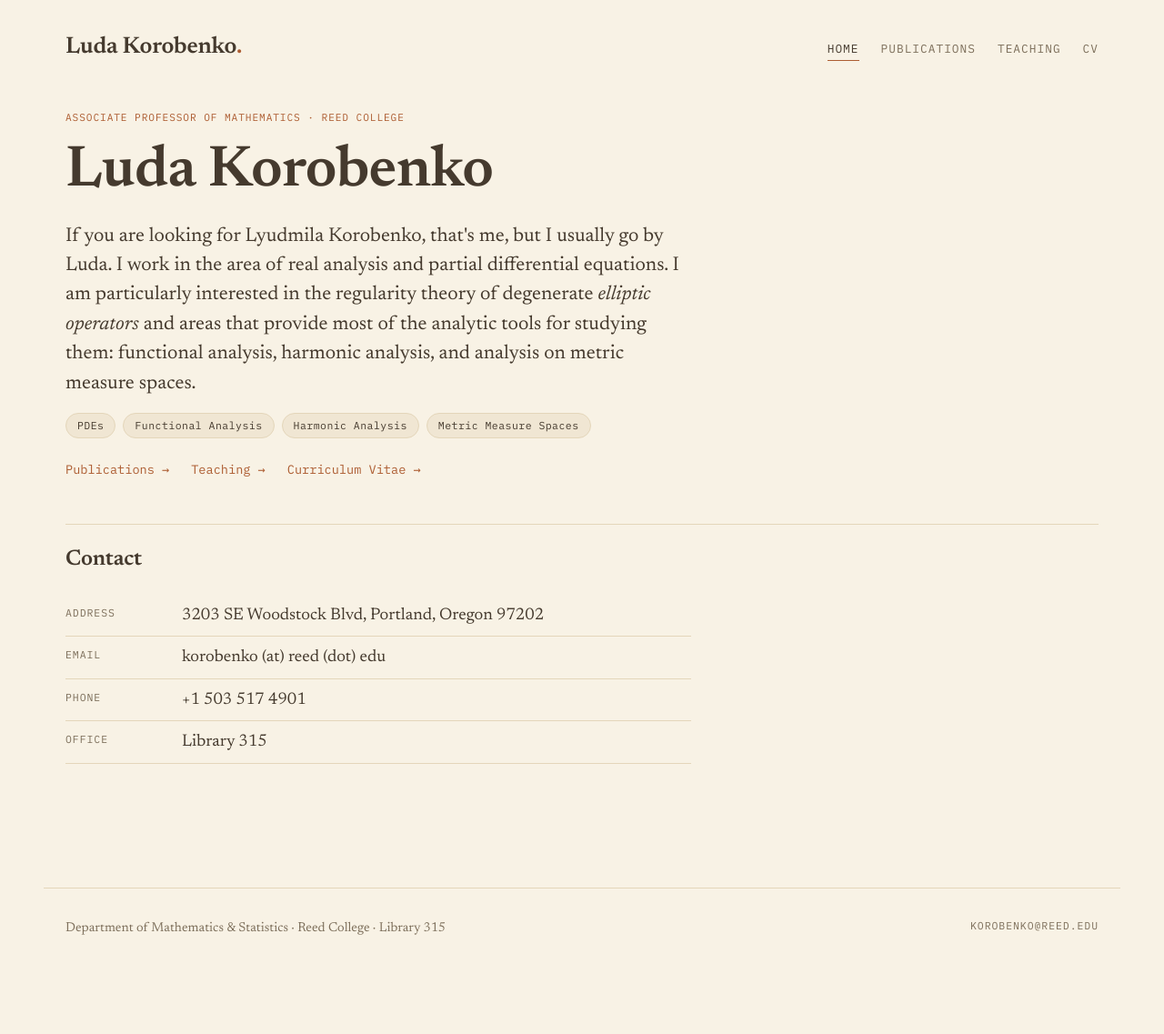
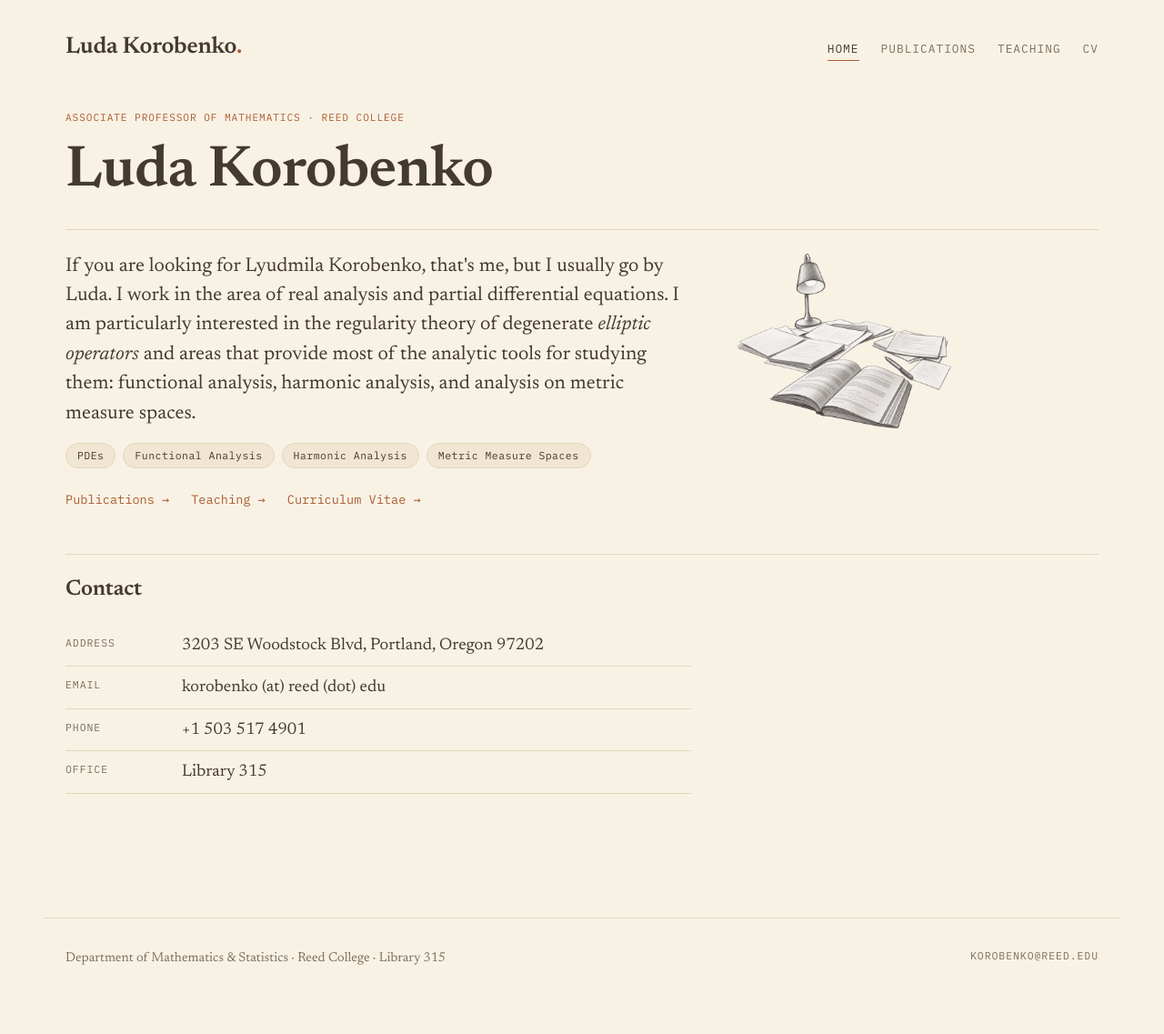
Before and after one commit to chhh/luda-website, a Jekyll site: the page built from index.md, in a window 1280 px wide. Shown: the whole page at 91% size. Built offline with Jekyll 4.4.1, drawn with Linux system fonts in a browser that asks for light colours; before the commit the page ends 1104 px from its top, so only the background shows below that.

Commit message:
add perfect book, pen and paper image

```diff
--- a/assets/css/style.css
+++ b/assets/css/style.css
@@ -88,6 +88,25 @@ main {
 }
 
 .measure { max-width: var(--measure); }
+
+.divider {
+  border: none;
+  border-top: 1px solid var(--rule);
+  margin: var(--s5) 0;
+}
+
+/* intro: two-column on desktop, stacked on narrow screens */
+.intro {
+  display: flex;
+  gap: var(--s7);
+  align-items: flex-start;
+}
+.intro-text { flex: 1 1 auto; min-width: 0; }
+.book {
+  flex: 0 0 15rem;
+  width: 15rem;
+  max-width: 100%;
+}
 
 /* eyebrow label */
 .eyebrow {
@@ -239,6 +258,10 @@ summary.abstract-toggle:hover { text-decoration: underline; }
 .site-footer a:hover { color: var(--accent); }
 .site-footer .mono { font-family: var(--mono); font-size: .72rem; letter-spacing: var(--tracking); text-transform: uppercase; }
 
+@media (max-width: 56rem) {
+  .book { display: none; }
+}
+
 @media (max-width: 40rem) {
   body { font-size: 1.05rem; }
   .site-header { padding-top: var(--s5); }
--- a/index.md
+++ b/index.md
@@ -4,11 +4,14 @@ title: "Luda Korobenko — Associate Professor of Mathematics, Reed College"
 description: "Lyudmila (Luda) Korobenko, Associate Professor of Mathematics at Reed College. Research on elliptic equations, degenerate elliptic operators, functional analysis, harmonic analysis, and metric measure spaces."
 ---
 
-<div class="measure">
-  <p class="eyebrow"><a href="https://www.reed.edu/faculty-profiles/profiles/korobenko-lyudmila.html">Associate Professor of Mathematics</a> · <a href="https://www.reed.edu/">Reed College</a></p>
+<p class="eyebrow"><a href="https://www.reed.edu/faculty-profiles/profiles/korobenko-lyudmila.html">Associate Professor of Mathematics</a> · <a href="https://www.reed.edu/">Reed College</a></p>
 
-  <h1>Luda Korobenko</h1>
+<h1>Luda Korobenko</h1>
 
+<hr class="divider">
+
+<div class="intro">
+  <div class="intro-text measure">
   <p class="lead">
    If you are looking for Lyudmila Korobenko, that's me, but I usually go by Luda. I work in the area of real analysis and partial
     differential equations. I am particularly interested in the regularity theory of
@@ -29,6 +32,9 @@ description: "Lyudmila (Luda) Korobenko, Associate Professor of Mathematics at R
     <a href="{{ '/teaching/' | relative_url }}">Teaching</a>
     <a href="{{ '/assets/pdfs/cv.pdf' | relative_url }}" target="_blank" rel="noopener">Curriculum Vitae</a>
   </div>
+  </div>
+
+  <img class="book" src="{{ '/assets/img/book-v04.png' | relative_url }}" alt="Book cover">
 </div>
 
 <h2>Contact</h2>
```
Also changed, not shown: assets/img/book-v04.png (added), assets/img/book.jpg (added).
